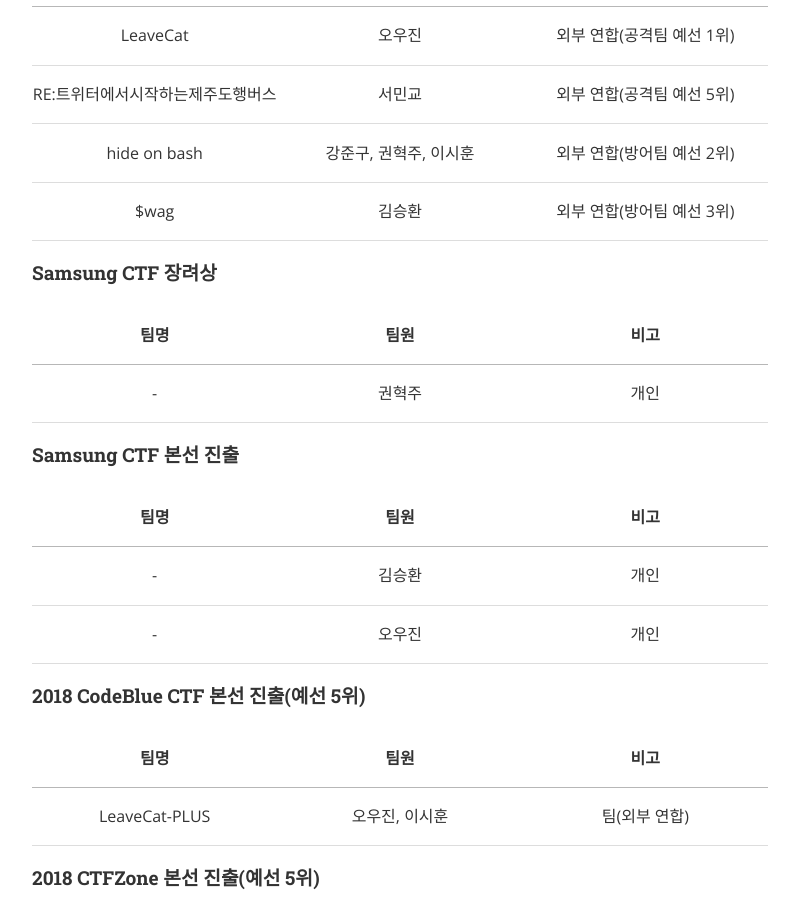
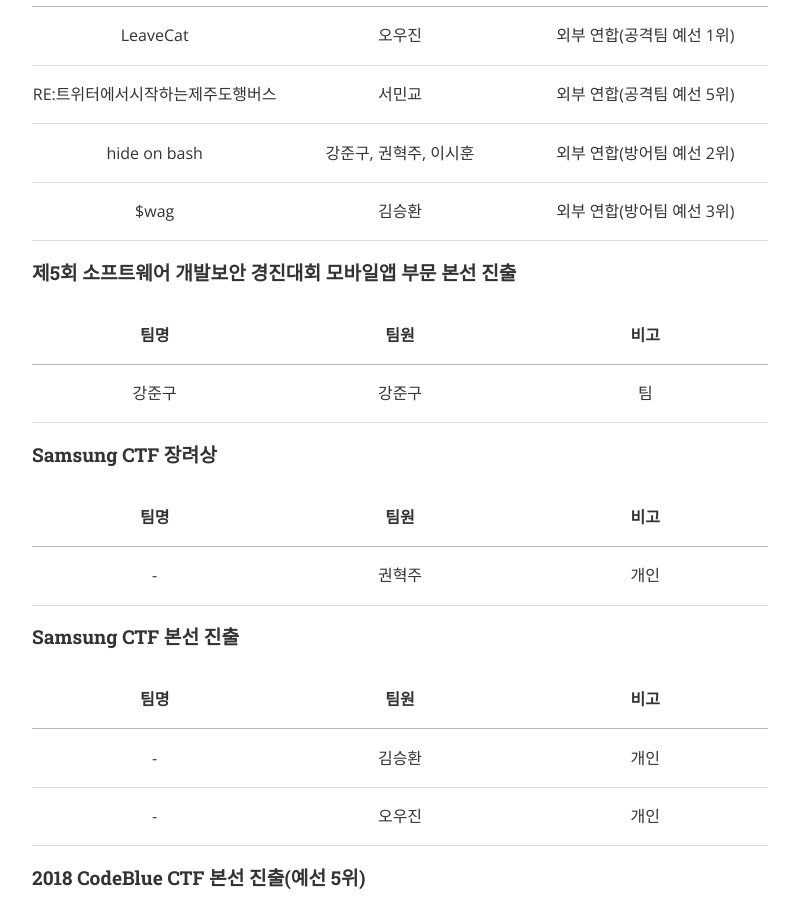
Before and after one commit to ajou-whois/ajou-whois.github.io, a Jekyll site: the page built from achievement.md, in a window 1280 px wide and 900 px high, scrolled down 528 px. Shown: the whole window, without its empty margins (240-1039 px from the left). Built offline with Jekyll 4.4.1, drawn with Linux system fonts in a browser that asks for light colours; nearby versions of some CDN libraries.

Commit message:
실적 업데이트
소프트웨어 개발보안 경진대회 추가

```diff
--- a/achievement.md
+++ b/achievement.md
@@ -20,6 +20,12 @@ WhoIs와 WhoIs 회원들의 모든 활동 실적입니다.
 | RE:트위터에서시작하는제주도행버스 | 서민교 | 외부 연합(공격팀 예선 5위) |
 | hide on bash | 강준구, 권혁주, 이시훈 | 외부 연합(방어팀 예선 2위) |
 | $wag | 김승환 | 외부 연합(방어팀 예선 3위) |
+
+#### 제5회 소프트웨어 개발보안 경진대회 모바일앱 부문 본선 진출
+
+| 팀명 | 팀원 | 비고 |
+|:-:|:-:|:-:|
+| 강준구 | 강준구 | 팀 |
 
 #### Samsung CTF 장려상
 
```
